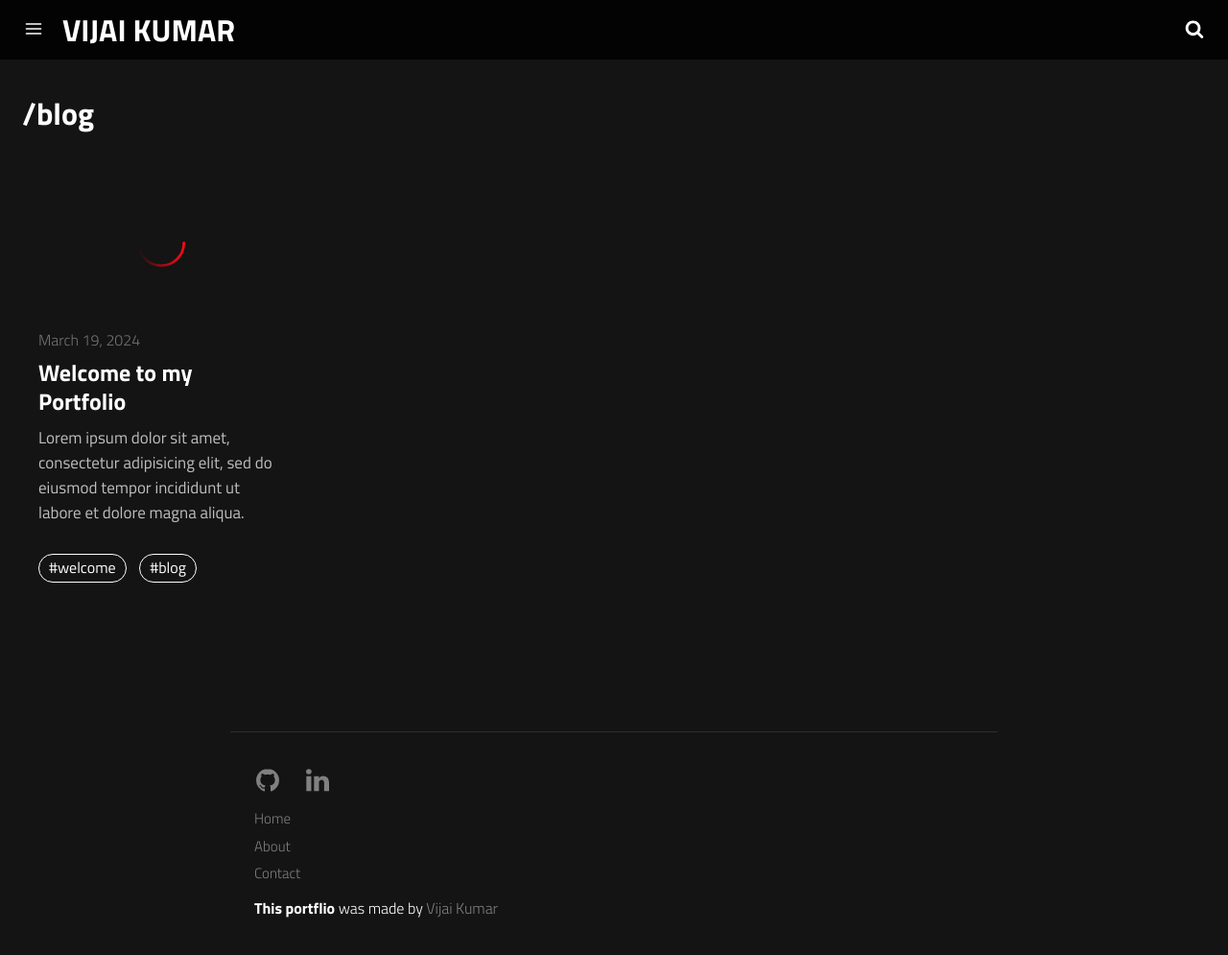
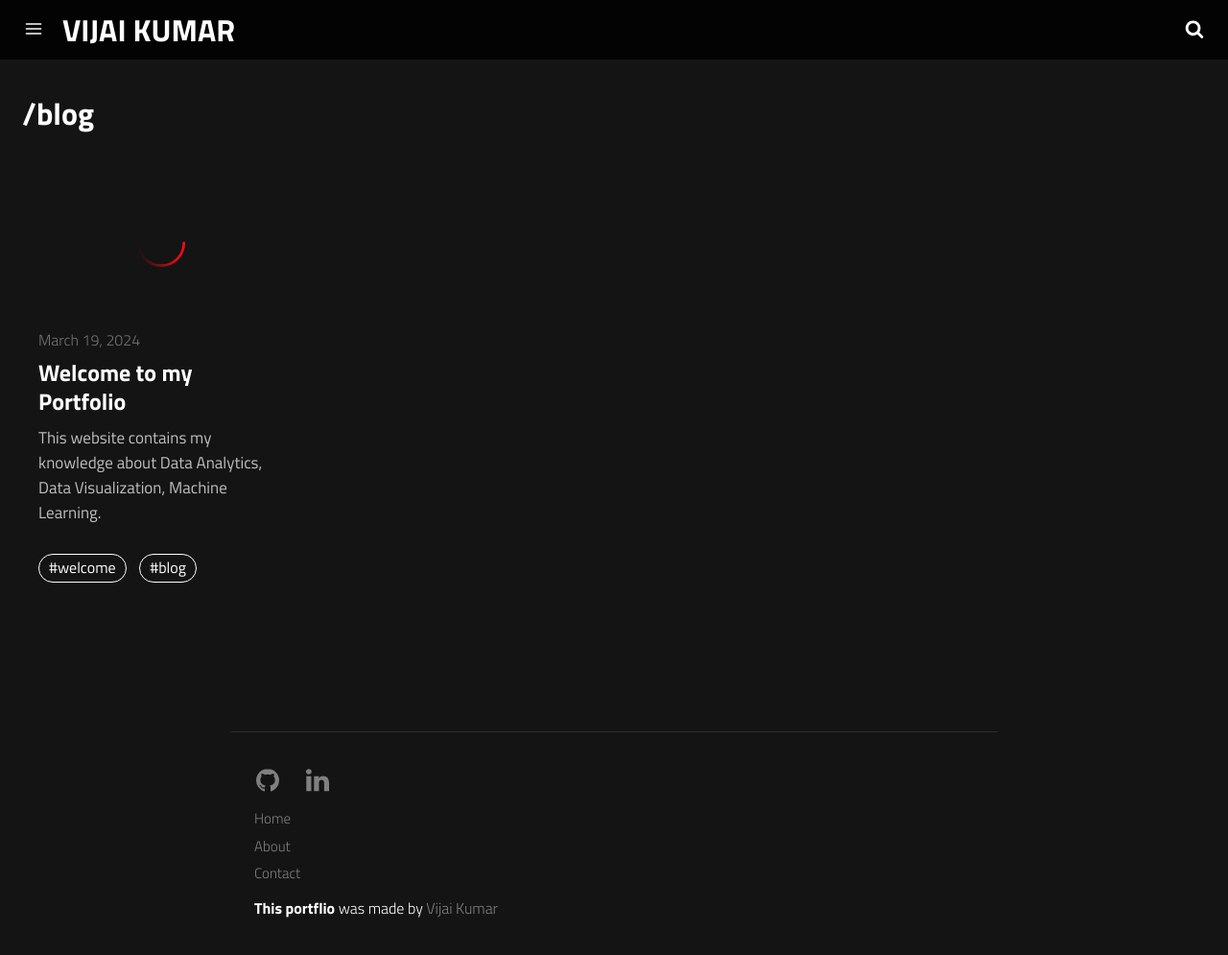
Before and after one commit to VijaikumarSVK/VijaikumarSVK.github.io, a Jekyll site: the page built from category/blog.md, in a window 1280 px wide and 995 px high. Shown: the whole window at 96% size. Built offline with Jekyll 4.4.1, drawn with Linux system fonts in a browser that asks for light colours; a script that is not in the unit is left out.

Commit message:
profile update

```diff
--- a/_posts/2024-03-19-about-me.md
+++ b/_posts/2024-03-19-about-me.md
@@ -4,8 +4,7 @@ layout: post
 title: Welcome to my Portfolio
 subtitle: 'Showcasing My Data Analysis & Machine Learning Journey'
 description: >-
-  Lorem ipsum dolor sit amet, consectetur adipisicing elit, sed do eiusmod
-  tempor incididunt ut labore et dolore magna aliqua.
+  This website contains my knowledge about Data Analytics, Data Visualization, Machine Learning.
 image: >-
   https://res.cloudinary.com/dqqjik4em/image/upload/v1716700664/My%20profile_shadow.png
 optimized_image: >-
@@ -21,9 +20,9 @@ vj_side_layout: false
 ---
 <p style="font-size: 50px;"><b>VIJAI KUMAR S</b></p>
 <p style="font-size: 30px;">DATA ANALYST</p>
-I'm a Data Analyst with a passion for turning data into actionable insights. I'm skilled in Python, SAS 9.4, SQL, Snowflake, Power BI, Machine Learning, MS Excel, PowerPoint, and Big Data Analytics. My portfolio showcases projects where I've delivered actionable recommendations, solved complex problems, and improved business performance. Explore my <b><a href="https://vijaikumarsvk.github.io/">portfolio</a></b>  or download my resume below.
+I'm a Data Analyst with a passion for turning data into actionable insights. I'm skilled in Python, SAS 9.4, SQL, Snowflake, Power BI, Tableau, Machine Learning, MS Excel, PowerPoint, and Big Data Analytics. My portfolio showcases projects where I've delivered actionable recommendations, solved complex problems, and improved business performance. Explore my <b><a href="https://vijaikumarsvk.github.io/">portfolio</a></b>  or download my resume below.
 
-<a href="https://drive.google.com/file/d/1Cq7U58bsMB4uf3tslzLcMrEF_j-I39vy/view?usp=sharing" class = "vj_resume_download_button" style="color:white;" onMouseOver="this.style.color='black'" onMouseOut="this.style.color='white'">DOWNLOAD MY RESUME</a>
+<a href="https://drive.google.com/file/d/15Ouh8ch6yUYLwpAKypvoyvsJQZfkkA8B/view?usp=sharing" class = "vj_resume_download_button" style="color:white;" onMouseOver="this.style.color='black'" onMouseOut="this.style.color='white'">DOWNLOAD MY RESUME</a>
 
 <!-- > Curabitur blandit tempus porttitor. Nullam quis risus eget urna mollis ornare vel eu leo. Nullam id dolor id nibh ultricies vehicula ut id elit. -->
 
@@ -85,4 +84,5 @@ Veltech Ranga Sankum Arts College | Chennai, India | 2016 - 2019</p>
 |       `Pandas`        |      <a href="https://pandas.pydata.org/" target="_blank" rel="noreferrer"> <img src="https://raw.githubusercontent.com/devicons/devicon/2ae2a900d2f041da66e950e4d48052658d850630/icons/pandas/pandas-original.svg" alt="pandas" width="48"/> </a>       |       `SQL`        |      <a href="https://www.mysql.com/" target="_blank" rel="noreferrer"> <img src="https://raw.githubusercontent.com/devicons/devicon/master/icons/mysql/mysql-original-wordmark.svg" alt="mysql" width="48"/> </a>       |
 |       `Seaborn`        |      <a href="https://seaborn.pydata.org/" target="_blank" rel="noreferrer"> <img src="https://seaborn.pydata.org/_images/logo-mark-lightbg.svg" alt="seaborn" width="48"/> </a>       |       `Power BI`        |      <a href="https://powerbi.microsoft.com/en-us/desktop/" target="_blank" rel="noreferrer"> <img src="https://seeklogo.com/images/P/power-bi-icon-logo-E1B451ED39-seeklogo.com.png" alt="powerbi" width="48"/> </a>       |
 |       `Scikit`        |      <a href="https://scikit-learn.org/" target="_blank" rel="noreferrer"> <img src="https://upload.wikimedia.org/wikipedia/commons/0/05/Scikit_learn_logo_small.svg" alt="scikit_learn" width="48"/> </a>       |       `Excel`        |      <a href="https://www.microsoft.com/en-in/microsoft-365/excel" target="_blank" rel="noreferrer"> <img src="https://seeklogo.com/images/E/excel-logo-7C7437414C-seeklogo.com.png" alt="excel" width="48"/> </a>       |
-|       `Powerpoint`        |      <a href="https://www.microsoft.com/en-in/microsoft-365/powerpoint" target="_blank" rel="noreferrer"> <img src="https://seeklogo.com/images/M/microsoft-powerpoint-logo-5377A49D19-seeklogo.com.png" alt="power point" width="48"/> </a>         |       `Git`        |      <a href="https://git-scm.com/" target="_blank" rel="noreferrer"> <img src="https://www.vectorlogo.zone/logos/git-scm/git-scm-icon.svg" alt="git" width="48"/> </a>       |
+|       `Tableau`        |      <a href="https://public.tableau.com/app/profile/vijai.kumar6565/vizzes" target="_blank" rel="noreferrer"> <img src="https://public.tableau.com/app/assets/tableau-public-logo-rgb.07774149.svg" alt="Tableau" width="48"/> </a>         |       `Git`        |      <a href="https://git-scm.com/" target="_blank" rel="noreferrer"> <img src="https://www.vectorlogo.zone/logos/git-scm/git-scm-icon.svg" alt="git" width="48"/> </a>       |
+|       `Powerpoint`        |      <a href="https://www.microsoft.com/en-in/microsoft-365/powerpoint" target="_blank" rel="noreferrer"> <img src="https://seeklogo.com/images/M/microsoft-powerpoint-logo-5377A49D19-seeklogo.com.png" alt="power point" width="48"/> </a>         |       `Machine Learning`        |      <a href="https://git-scm.com/" target="_blank" rel="noreferrer"> <img src="https://www.vectorlogo.zone/logos/git-scm/git-scm-icon.svg" alt="git" width="48"/> </a>       |
```
Also changed, not shown: other parts of _posts/2024-03-19-about-me.md (+1 -1 lines), assets/img/deep-learning.png (added).
